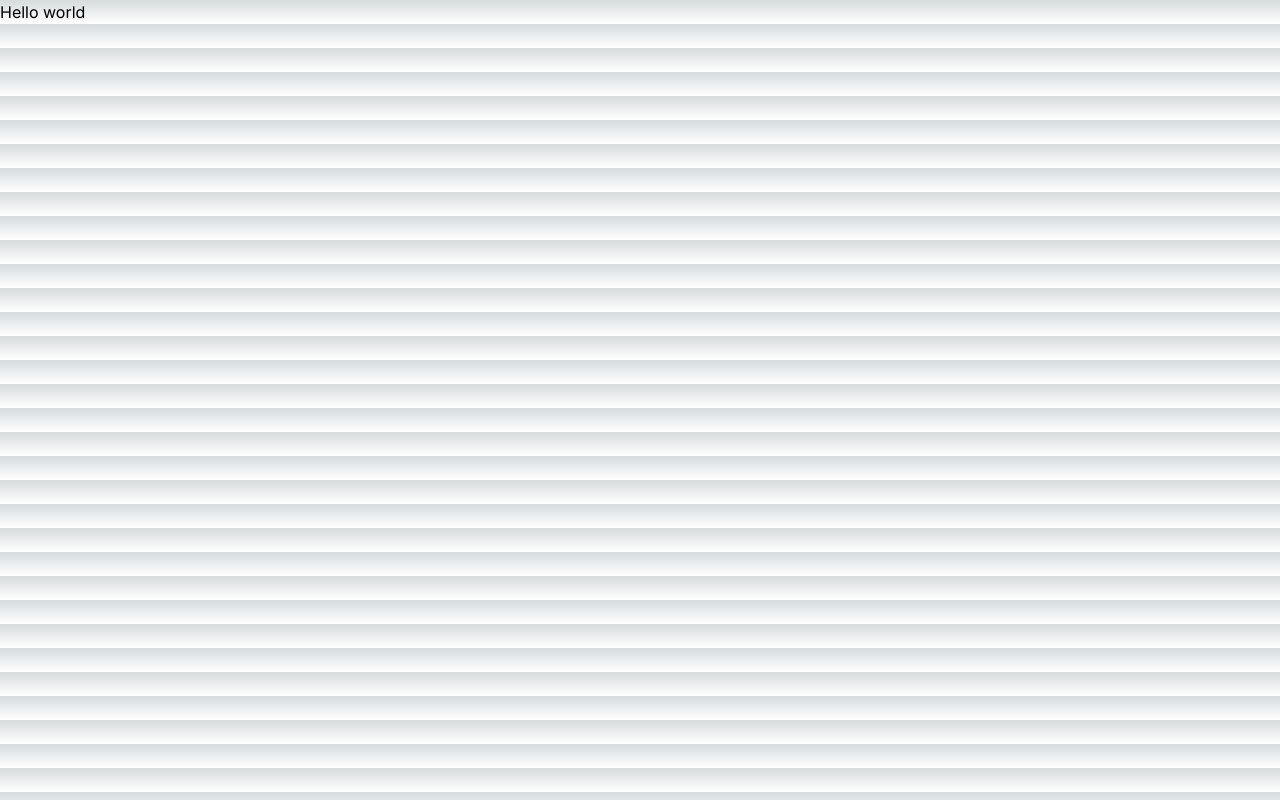
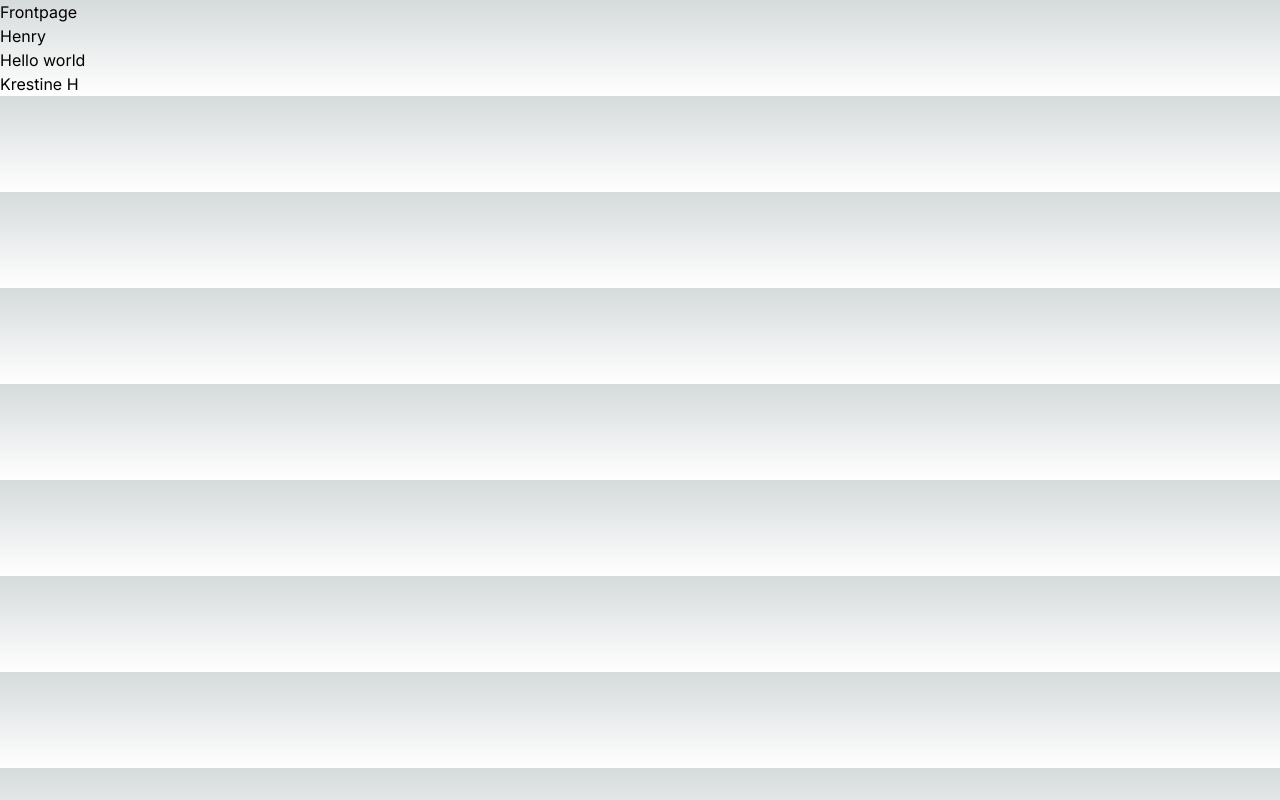
Before and after one commit to krestineHaugaard/dog_filter_app_mmd, a Next.js app: page / in a window 1280 px wide. Built offline with nearby package versions, Linux system fonts and the light colour scheme.

Commit message:
fixing header problems

```diff
--- a/src/app/layout.jsx
+++ b/src/app/layout.jsx
@@ -1,5 +1,8 @@
 import { Inter } from "next/font/google";
 import "./globals.css";
+
+import Header from "@/components/Header";
+import Footer from "@/components/Footer";
 
 const inter = Inter({ subsets: ["latin"] });
 
@@ -11,7 +14,11 @@
 export default function RootLayout({ children }) {
   return (
     <html lang="en">
-      <body className={inter.className}>{children}</body>
+      <body className={inter.className}>
+        <Header />
+        {children}
+        <Footer />
+      </body>
     </html>
   );
 }
```
